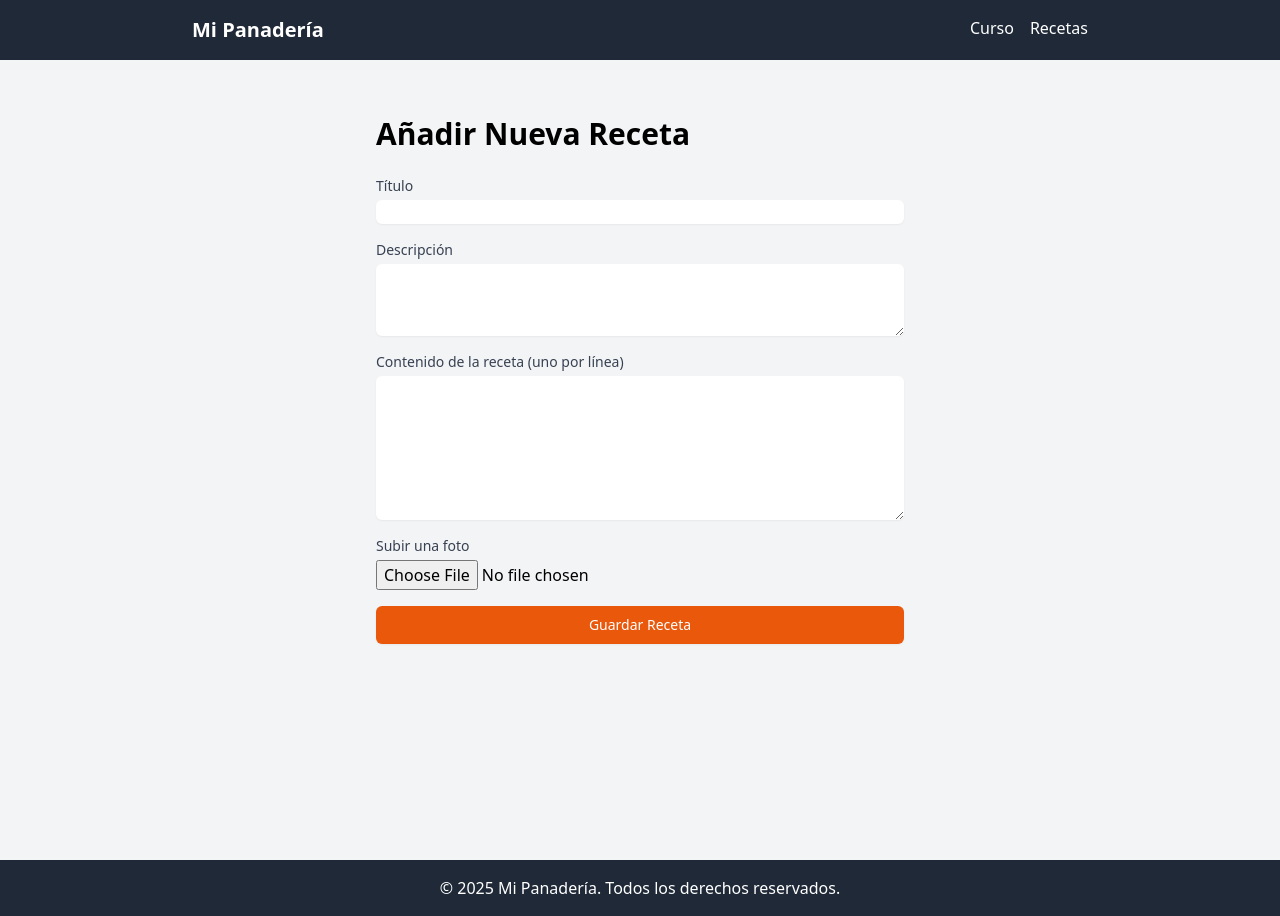
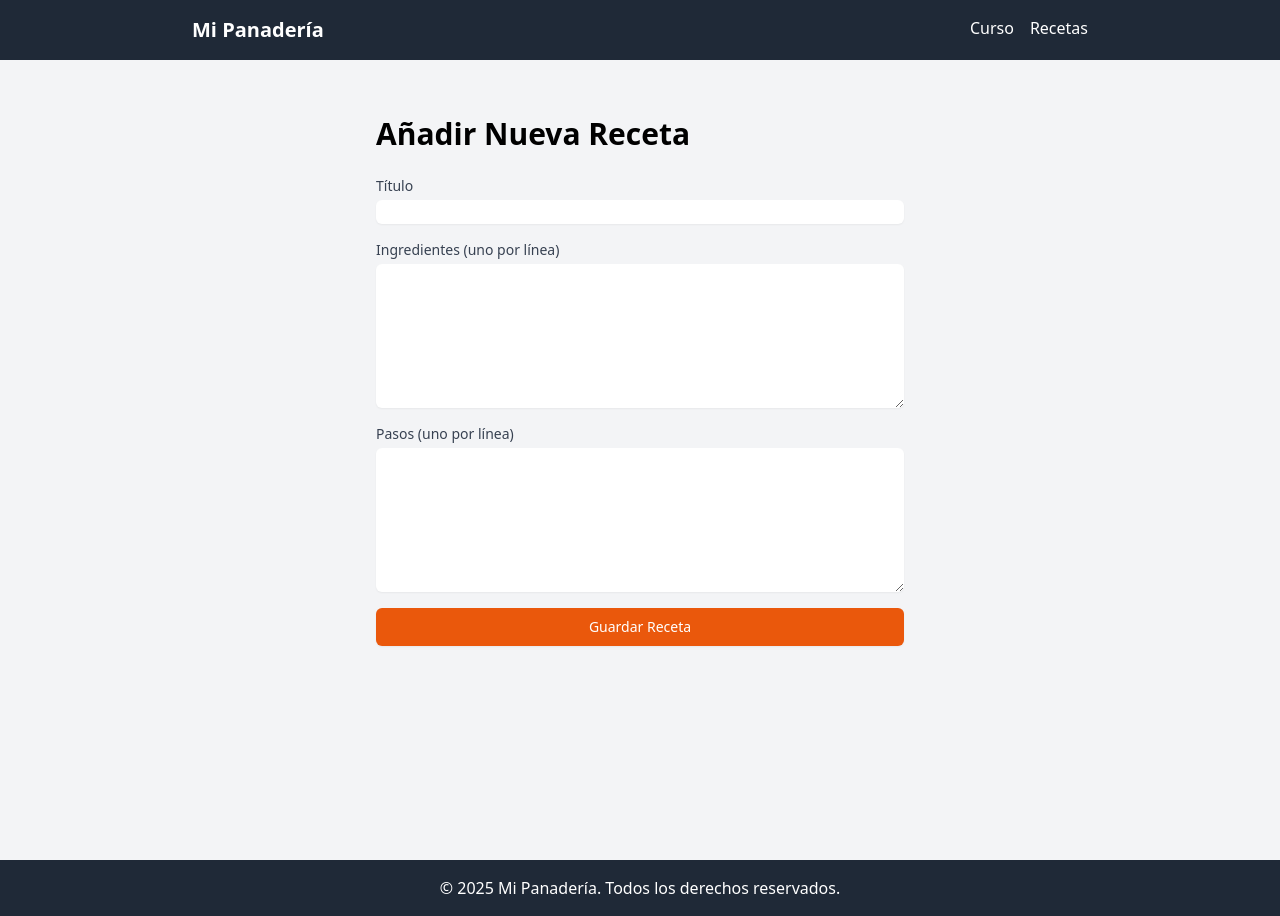
Before and after one commit to Drworm82/CursoPanadero, a Next.js app: page /recetas/nueva in a window 1280 px wide. Built offline with nearby package versions, Linux system fonts and the light colour scheme; what @supabase/auth-helpers-react would draw is missing.

Commit message:
Update nueva.js

```diff
--- a/pages/recetas/nueva.js
+++ b/pages/recetas/nueva.js
@@ -4,73 +4,46 @@ import { useRouter } from 'next/router';
 import { getSession } from '../../lib/supabaseAuth';
 
 export default function NuevaRecetaPage() {
+  const [titulo, setTitulo] = useState('');
+  const [ingredientes, setIngredientes] = useState('');
+  const [pasos, setPasos] = useState('');
+  const [loading, setLoading] = useState(false);
+  const [formError, setFormError] = useState(null);
   const router = useRouter();
-  const [titulo, setTitulo] = useState('');
-  const [descripcion, setDescripcion] = useState('');
-  const [contenido, setContenido] = useState('');
-  const [imagen, setImagen] = useState(null);
-  const [formError, setFormError] = useState(null);
-  const [submitting, setSubmitting] = useState(false);
-
-  const handleFileChange = (e) => {
-    setImagen(e.target.files[0]);
-  };
 
   const handleSubmit = async (e) => {
     e.preventDefault();
-    setSubmitting(true);
+    setLoading(true);
     setFormError(null);
-
-    let imagenUrl = '';
-
-    if (imagen) {
-      const { data, error: uploadError } = await supabase.storage
-        .from('recetas-publicas-fotos')
-        .upload(`${Date.now()}_${imagen.name}`, imagen);
-
-      if (uploadError) {
-        setFormError('Error al subir la imagen. Inténtalo de nuevo.');
-        setSubmitting(false);
-        return;
-      }
-
-      const { data: { publicUrl } } = supabase.storage
-        .from('recetas-publicas-fotos')
-        .getPublicUrl(data.path);
-
-      imagenUrl = publicUrl;
-    }
 
     const { data: { session } } = await supabase.auth.getSession();
     const user_id = session?.user?.id;
 
     if (!user_id) {
       setFormError('Debes iniciar sesión para añadir una receta.');
-      setSubmitting(false);
+      setLoading(false);
       return;
     }
 
-    const { error: insertError } = await supabase
-      .from('recetas_usuarios')
+    const { error } = await supabase
+      .from('recetas_usuarios') // Usamos el nombre de la tabla corregido
       .insert([
         {
           titulo,
-          descripcion,
-          contenido,
-          imagen_url: imagenUrl,
-          user_id,
+          ingredientes: ingredientes.split('\n').filter(line => line.trim() !== ''),
+          pasos: pasos.split('\n').filter(line => line.trim() !== ''),
+          autor_id: user_id,
           is_public: true,
         },
       ]);
 
-    if (insertError) {
-      console.error('Error al guardar la receta:', insertError);
+    if (error) {
+      console.error('Error al guardar la receta:', error);
       setFormError('Hubo un error al guardar la receta. Inténtalo de nuevo.');
     } else {
       router.push('/recetas');
     }
-
-    setSubmitting(false);
+    setLoading(false);
   };
 
   return (
@@ -89,44 +62,34 @@ export default function NuevaRecetaPage() {
           />
         </div>
         <div>
-          <label htmlFor="descripcion" className="block text-sm font-medium text-gray-700">Descripción</label>
+          <label htmlFor="ingredientes" className="block text-sm font-medium text-gray-700">Ingredientes (uno por línea)</label>
           <textarea
-            id="descripcion"
-            value={descripcion}
-            onChange={(e) => setDescripcion(e.target.value)}
-            rows="3"
-            className="mt-1 block w-full rounded-md border-gray-300 shadow-sm focus:border-orange-500 focus:ring-orange-500"
-            required
-          />
-        </div>
-        <div>
-          <label htmlFor="contenido" className="block text-sm font-medium text-gray-700">Contenido de la receta (uno por línea)</label>
-          <textarea
-            id="contenido"
-            value={contenido}
-            onChange={(e) => setContenido(e.target.value)}
+            id="ingredientes"
+            value={ingredientes}
+            onChange={(e) => setIngredientes(e.target.value)}
             rows="6"
             className="mt-1 block w-full rounded-md border-gray-300 shadow-sm focus:border-orange-500 focus:ring-orange-500"
             required
           />
         </div>
         <div>
-          <label htmlFor="imagen" className="block text-sm font-medium text-gray-700">Subir una foto</label>
-          <input
-            type="file"
-            id="imagen"
-            onChange={handleFileChange}
-            className="mt-1 block w-full"
-            accept="image/*"
+          <label htmlFor="pasos" className="block text-sm font-medium text-gray-700">Pasos (uno por línea)</label>
+          <textarea
+            id="pasos"
+            value={pasos}
+            onChange={(e) => setPasos(e.target.value)}
+            rows="6"
+            className="mt-1 block w-full rounded-md border-gray-300 shadow-sm focus:border-orange-500 focus:ring-orange-500"
+            required
           />
         </div>
         {formError && <p className="text-red-500 text-center">{formError}</p>}
         <button
           type="submit"
           className="w-full py-2 px-4 border border-transparent rounded-md shadow-sm text-sm font-medium text-white bg-orange-600 hover:bg-orange-700 focus:outline-none focus:ring-2 focus:ring-offset-2 focus:ring-orange-500"
-          disabled={submitting}
+          disabled={loading}
         >
-          {submitting ? 'Guardando...' : 'Guardar Receta'}
+          {loading ? 'Guardando...' : 'Guardar Receta'}
         </button>
       </form>
     </div>
```
